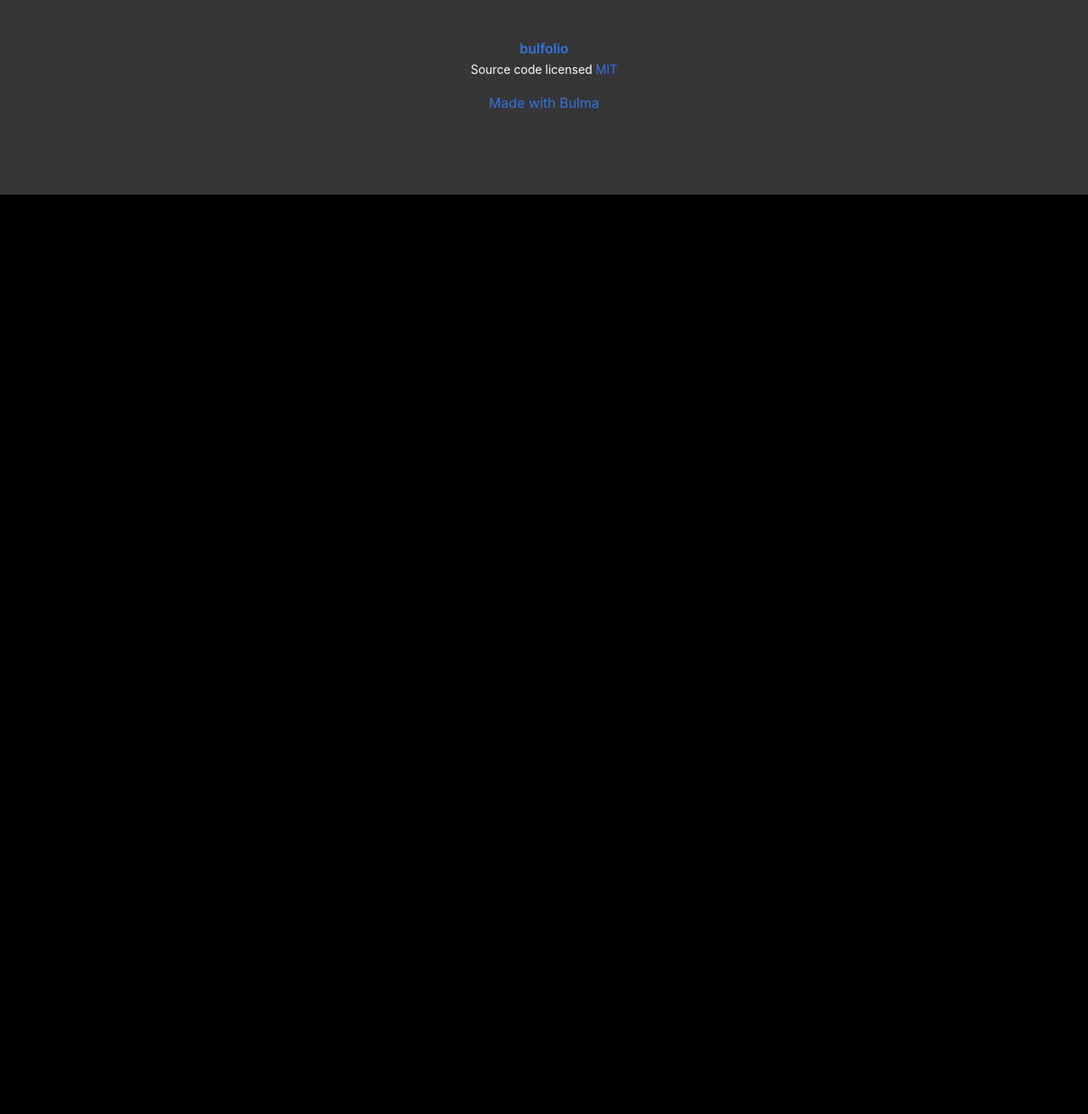
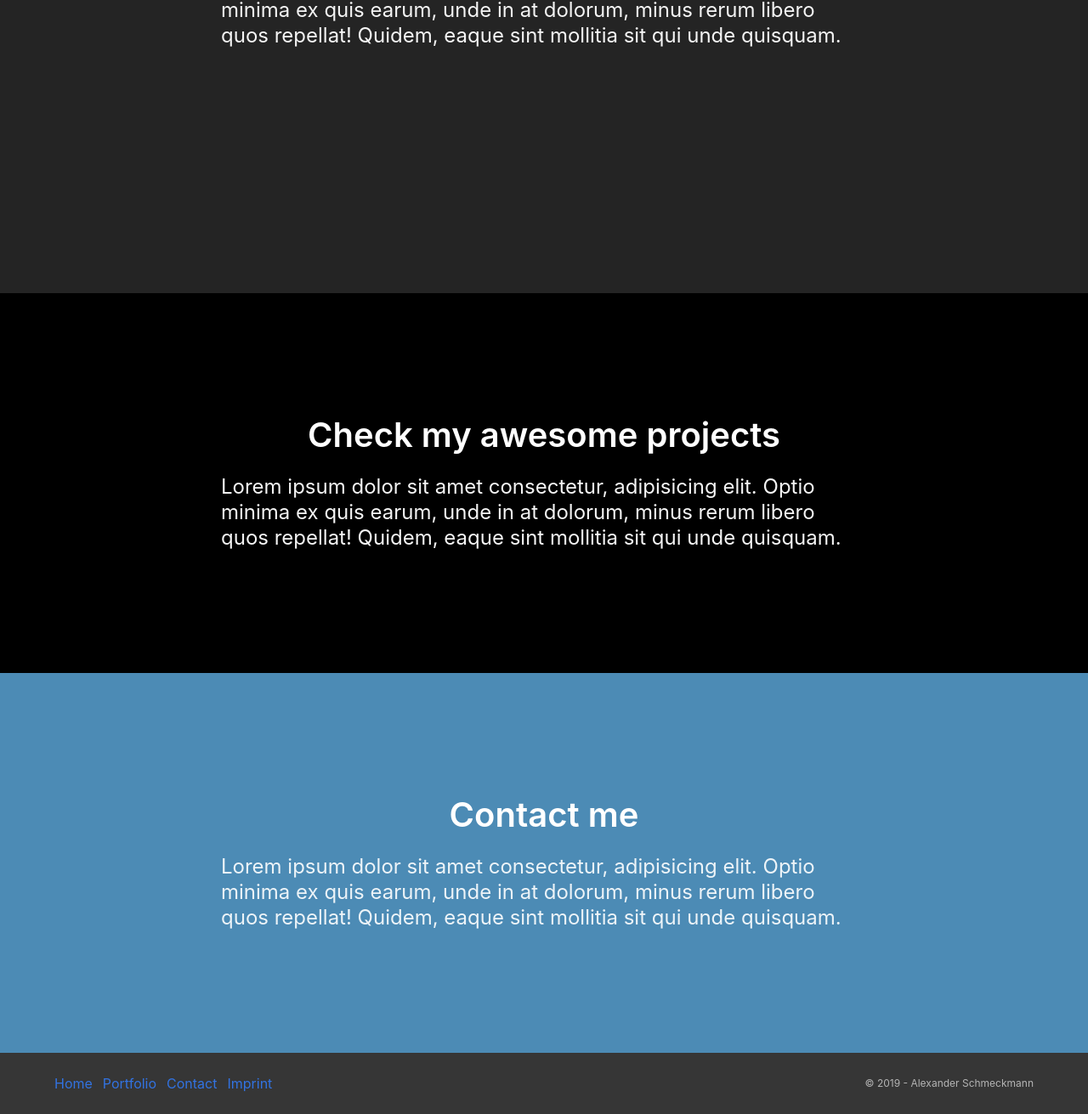
Before and after one commit to schmeckmann/bulfolio, a website: page src/index.html in a window 1280 px wide. Shown: the part 444-1755 px from the top of the page at 85% size. Before the commit the page ends 800 px from the top, so only its background shows below. Drawn offline with Linux system fonts and the light colour scheme.

Commit message:
Basic layout

```diff
--- a/src/index.html
+++ b/src/index.html
@@ -1,5 +1,6 @@
 <!DOCTYPE html>
 <html>
+
 <head>
     <meta charset="utf-8">
     <meta http-equiv="X-UA-Compatible" content="IE=edge">
@@ -7,6 +8,7 @@
     <title>Bulfolio</title>
     <link rel="stylesheet" href="css/main.css">
 </head>
+
 <body>
     <nav class="navbar is-transparent">
         <div class="container">
@@ -27,20 +29,62 @@
                     <a class="navbar-item" href="#">
                         Home
                     </a>
+                    <a class="navbar-item" href="#">
+                        Portfolio
+                    </a>
+                    <a class="navbar-item" href="#">
+                        Contact
+                    </a>
                 </div>
             </div>
         </div>
     </nav>
-<section class="hero is-medium is-info">
+    <section class="hero is-large">
         <div class="hero-body">
             <div class="container">
                 <div class="columns">
                     <div class="column is-8-desktop is-offset-2-desktop">
-                    <h1 class="title is-2 is-spaced">
-                        Hello Bulma!
+                        <h1 class="title is-2 is-spaced has-text-centered">
+                            Introduction
                         </h1>
                         <h2 class="subtitle is-4">
-                        Congratulations! You're running the <strong>Bulfolio</strong> project.
+                            Lorem ipsum dolor sit amet consectetur, adipisicing elit. Optio minima ex quis earum, unde
+                            in at dolorum, minus rerum libero quos repellat! Quidem, eaque sint mollitia sit qui unde
+                            quisquam.
+                        </h2>
+                    </div>
+                </div>
+            </div>
+        </div>
+    </section>
+    <section class="section is-medium">
+        <div class="container">
+            <div class="columns">
+                <div class="column is-8-desktop is-offset-2-desktop">
+                    <h1 class="title is-2 is-spaced has-text-centered">
+                        Check my awesome projects
+                    </h1>
+                    <h2 class="subtitle is-4">
+                        Lorem ipsum dolor sit amet consectetur, adipisicing elit. Optio minima ex quis earum, unde
+                        in at dolorum, minus rerum libero quos repellat! Quidem, eaque sint mollitia sit qui unde
+                        quisquam.
+                    </h2>
+                </div>
+            </div>
+        </div>
+    </section>
+    <section class="hero is-info is-medium">
+        <div class="hero-body">
+            <div class="container">
+                <div class="columns">
+                    <div class="column is-8-desktop is-offset-2-desktop">
+                        <h1 class="title is-2 is-spaced has-text-centered">
+                            Contact me
+                        </h1>
+                        <h2 class="subtitle is-4">
+                            Lorem ipsum dolor sit amet consectetur, adipisicing elit. Optio minima ex quis earum, unde
+                            in at dolorum, minus rerum libero quos repellat! Quidem, eaque sint mollitia sit qui unde
+                            quisquam.
                         </h2>
                     </div>
                 </div>
@@ -49,24 +93,24 @@
     </section>
     <footer class="footer has-text-centered">
         <div class="container">
-        <div class="columns">
-            <div class="column is-8-desktop is-offset-2-desktop">
-                <p>
-                    <strong class="has-text-weight-semibold">
-                        <a href="https://github.com/schmeckmann/bulfolio">bulfolio</a>
-                    </strong>
-                </p>
-                <p>
-                    <small>
-                        Source code licensed <a href="http://opensource.org/licenses/mit-license.php">MIT</a>
-                    </small>
-                </p>
-                <p style="margin-top: 1rem;">
-                    <a href="http://bulma.io">Made with Bulma</a>
+            <nav class="level">
+                <div class="level-left">
+                    <p class="level-item"><a>Home</a></p>
+                    <p class="level-item"><a>Portfolio</a></p>
+                    <p class="level-item"><a>Contact</a></p>
+                    <p class="level-item"><a>Imprint</a></p>
+                </div>
+
+                <div class="level-right">
+                    <div class="level-item">
+                        <p class="is-size-7 has-text-grey-light">
+                            &copy; 2019 - Alexander Schmeckmann
                         </p>
                     </div>
                 </div>
+            </nav>
         </div>
     </footer>
 </body>
+
 </html>
--- a/src/scss/bulfolio/_overrides.scss
+++ b/src/scss/bulfolio/_overrides.scss
@@ -11,7 +11,7 @@
   background-color: rgba(255, 255, 255, 0.2);
 
   &:hover {
-    background-color: rgba(255, 255, 255, 0.1);
+    background-color: rgba(199, 163, 163, 0.1);
   }
 }
 
--- a/src/scss/bulfolio/_variables.scss
+++ b/src/scss/bulfolio/_variables.scss
@@ -6,6 +6,7 @@ $grey-lighter: hsl(0, 0%, 86%);
 
 $primary: #00ff00 !default;
 $primary-light: lighten($primary, 10);
+$cyan: #4c8bb5;
 $link: #3273E2;
 
 $white: #fff;
@@ -68,3 +69,5 @@ $navbar-dropdown-item-active-background-color: $navbar-item-hover-background-col
 $navbar-dropdown-arrow: $white;
 
 $tabs-boxed-link-active-background-color: $body-background-color;
+
+$footer-padding: 1.5rem;
```
Also changed, not shown: src/css/main.css. Lines whose indentation alone changed are shown as unchanged.
